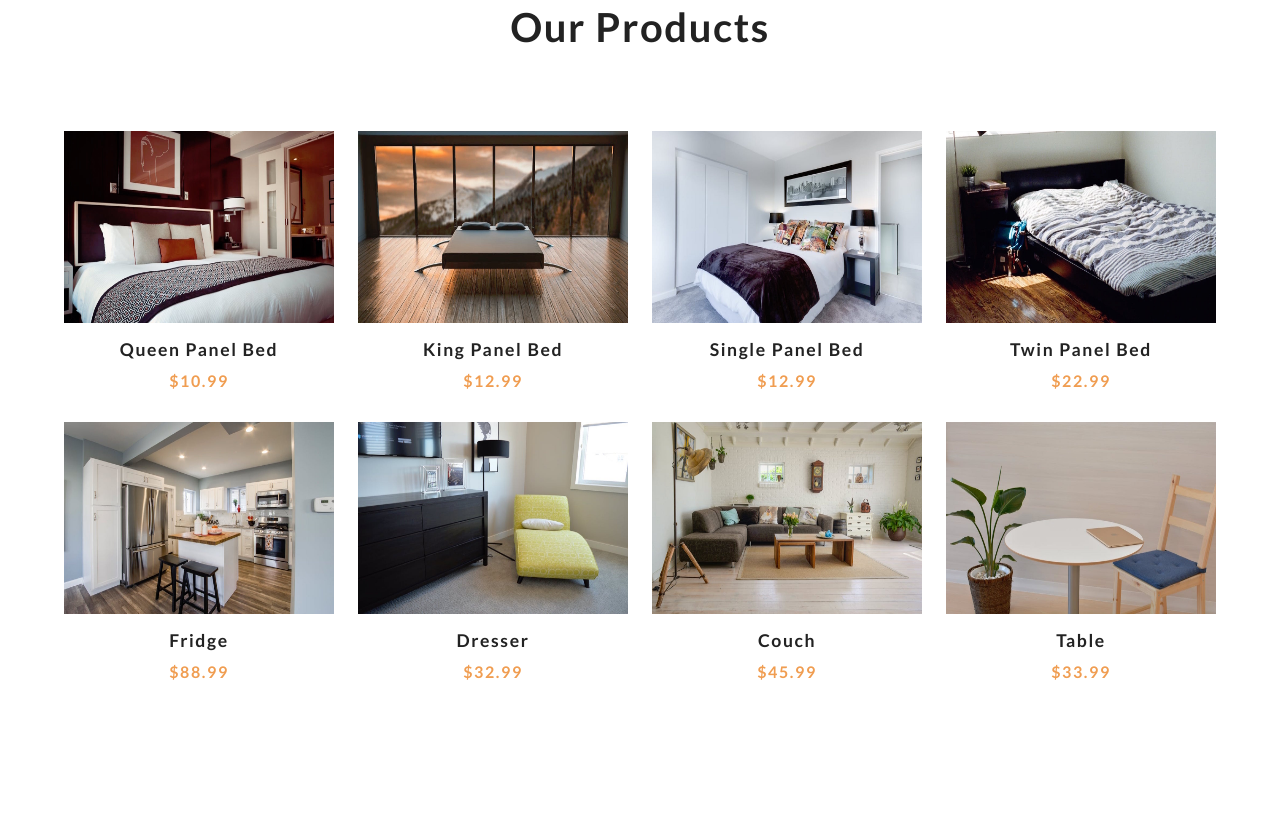
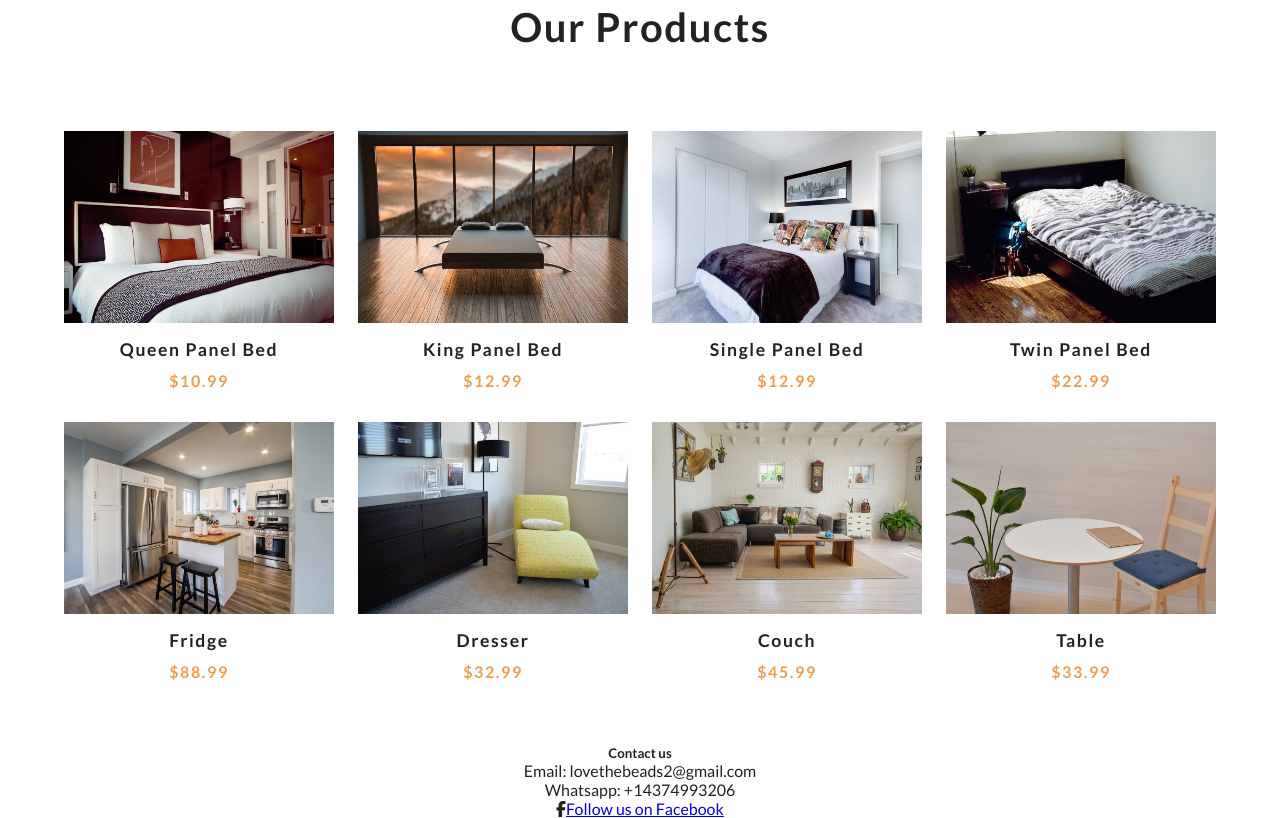
Before and after one commit to 484021/LoveTheBeads, a plain HTML site: page index.html in a window 1280 px wide. Shown: the part 861-1679 px from the top of the page. Before the commit the page ends 1606 px from the top, so only its background shows below. Drawn offline with Linux system fonts and the light colour scheme.

Commit message:
feat: added contact us

```diff
--- a/index.html
+++ b/index.html
@@ -67,6 +67,14 @@
                 </div>
             </div>
     </section>
+    <footer>
+        <div class="contact-us">
+            <h5>Contact us</h5>
+            <p>Email: lovethebeads2@gmail.com</p>
+            <p>Whatsapp: +14374993206</p>
+            <p><i class="fa-brands fa-facebook-f"></i><a href="https://www.facebook.com/profile.php?id=61555489444406">Follow us on Facebook</a></li></p>
+        </div>
+    </footer>
     <!-- end of products -->
     <script src="script.js"></script>
     <script src="https://kit.fontawesome.com/5fed6f7022.js" crossorigin="anonymous"></script>
--- a/styles.css
+++ b/styles.css
@@ -259,3 +259,7 @@ body {
   }
 
   /* --------------- End of Cart ---------------- */
+  .contact-us {
+
+    text-align: center;
+  }
```
